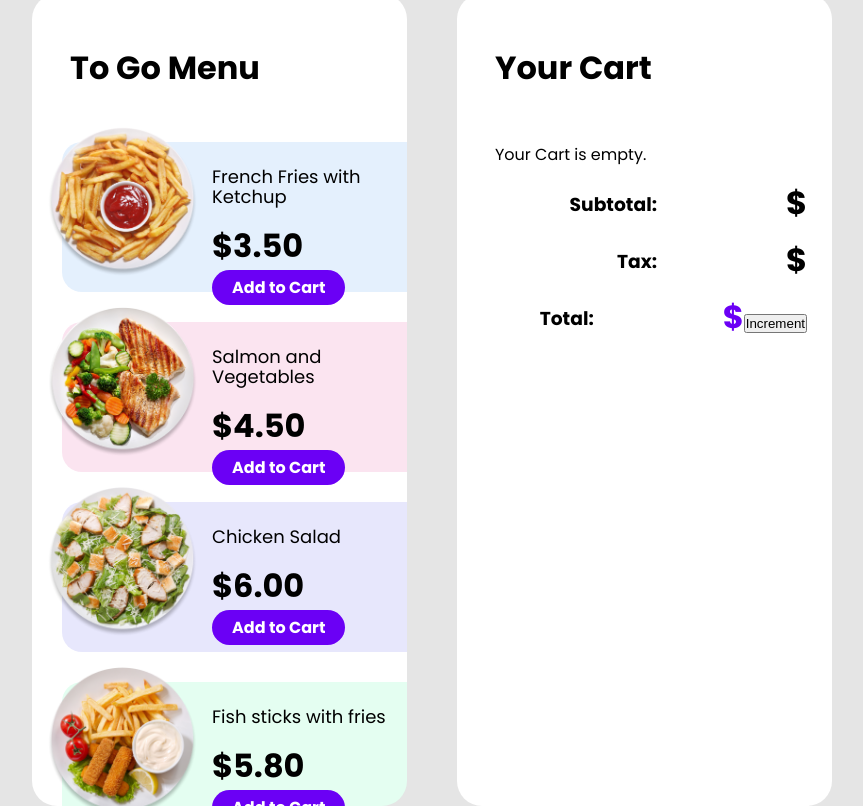
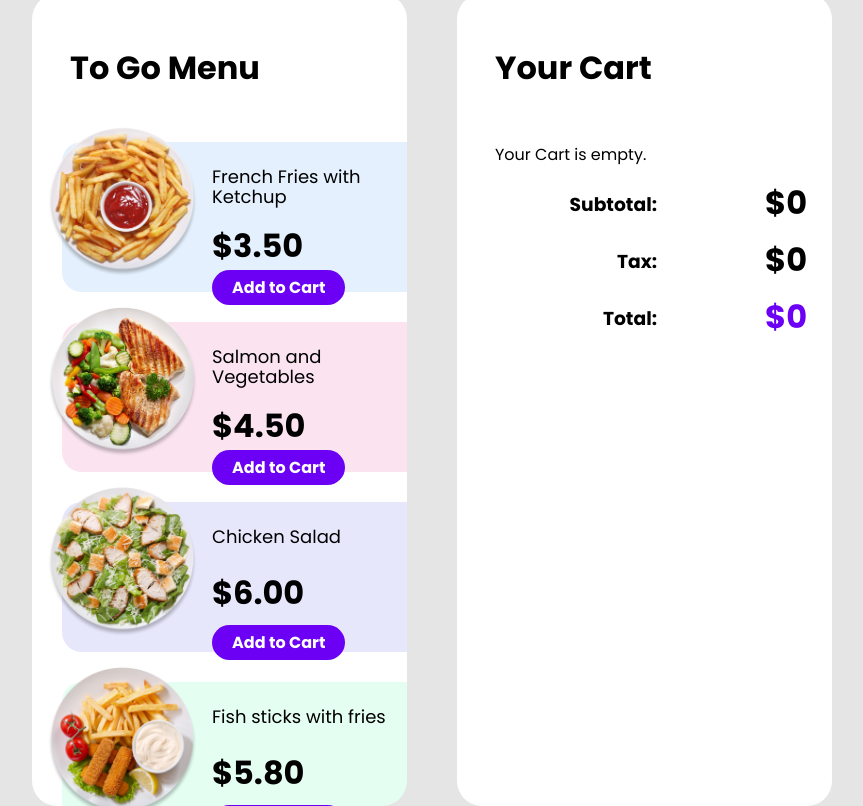
Before and after one commit to MarcoJul/Ecommerce-React, a React (Create React App) app: page / in a window 1280 px wide. Shown: the whole page, without its empty margins (208-1071 px from the left). Built offline with nearby package versions, Linux system fonts and the light colour scheme.

Commit message:
feat: reaction in CartTotal and small style bug fix

```diff
--- a/src/components/CartItem.js
+++ b/src/components/CartItem.js
@@ -19,7 +19,7 @@ const CartItem = (props) => {
           <button>
             <Chevron />
           </button>
-          <p className={classes.totalPrice}>$15.64</p>
+          <p className={classes.totalPrice}>{props.item.totalPrice}</p>
         </div>
       </div>
     </li>
--- a/src/components/CartTotal.js
+++ b/src/components/CartTotal.js
@@ -1,17 +1,11 @@
 import { Fragment } from "react";
-import { useSelector, useDispatch } from "react-redux";
-import { cartAction } from "../store/cart";
+import { useSelector } from "react-redux";
 import classes from "./CartTotal.module.css";
 
 const CartTotal = () => {
-  const dispatch = useDispatch();
-  const subTotal = useSelector((state) => state.subTotal);
-  const taxes = useSelector((state) => state.taxes);
-  const totalCart = useSelector((state) => state.totalCart);
+  const subTotal = useSelector((state) => state.cart.totalAmount);
 
-  const incrementTotal = () => {
-    dispatch(cartAction.increment());
-  };
+  const totalTaxes = +(subTotal * 0.04).toFixed(2);
 
   return (
     <Fragment>
@@ -22,12 +16,11 @@ const CartTotal = () => {
         </div>
         <div className={classes.row}>
           <h3>Tax:</h3>
-          <p className={classes.taxes}>${taxes}</p>
+          <p className={classes.taxes}>${+totalTaxes}</p>
         </div>
         <div className={classes.row}>
           <h3>Total:</h3>
-          <p className={classes.total}>${totalCart}</p>
-          <button onClick={incrementTotal}>Increment</button>
+          <p className={classes.total}>${+subTotal + +totalTaxes}</p>
         </div>
       </div>
     </Fragment>
--- a/src/components/MenuItem.js
+++ b/src/components/MenuItem.js
@@ -20,7 +20,7 @@ const MenuItem = (props) => {
       <div>
         <img src={props.img} alt={props.name} />
       </div>
-      <div>
+      <div className={classes.info}>
         <h2>{props.name}</h2>
         <p>${props.price}</p>
         <button onClick={addToCartHandler}>Add to Cart</button>
--- a/src/components/MenuItem.module.css
+++ b/src/components/MenuItem.module.css
@@ -27,6 +27,13 @@
   font-weight: 700;
   margin-top: 1.5rem;
 }
+.info {
+  display: flex;
+  flex-direction: column;
+  justify-content: space-between;
+  align-items: flex-start;
+  height: 105%;
+}
 
 .item button {
   font-family: inherit;
--- a/src/store/cart.js
+++ b/src/store/cart.js
@@ -1,6 +1,6 @@
 import { createSlice } from "@reduxjs/toolkit";
 
-const initialState = { items: [], totalQuanity: 0 };
+const initialState = { items: [], totalQuanity: 0, totalAmount: 0 };
 
 const cartSlice = createSlice({
   name: "cart",
@@ -17,9 +17,11 @@ const cartSlice = createSlice({
           price: newItem.price,
           totalPrice: newItem.totalPrice,
         });
+        state.totalAmount += newItem.price;
       } else {
         existingItem.quantity++;
         existingItem.totalPrice += newItem.price;
+        state.totalAmount += +newItem.price;
       }
     },
     removeItemToCart(state, action) {
```
